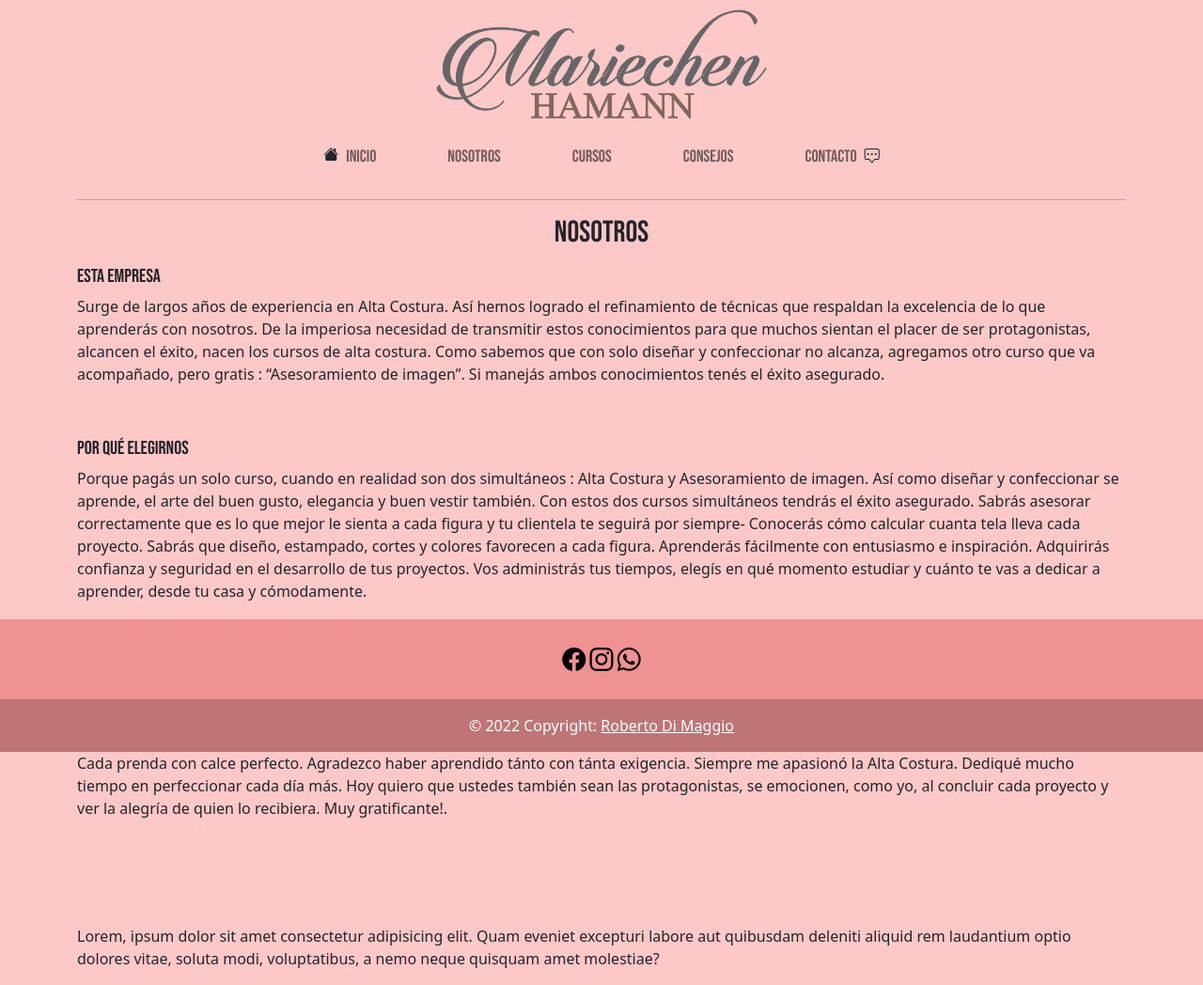
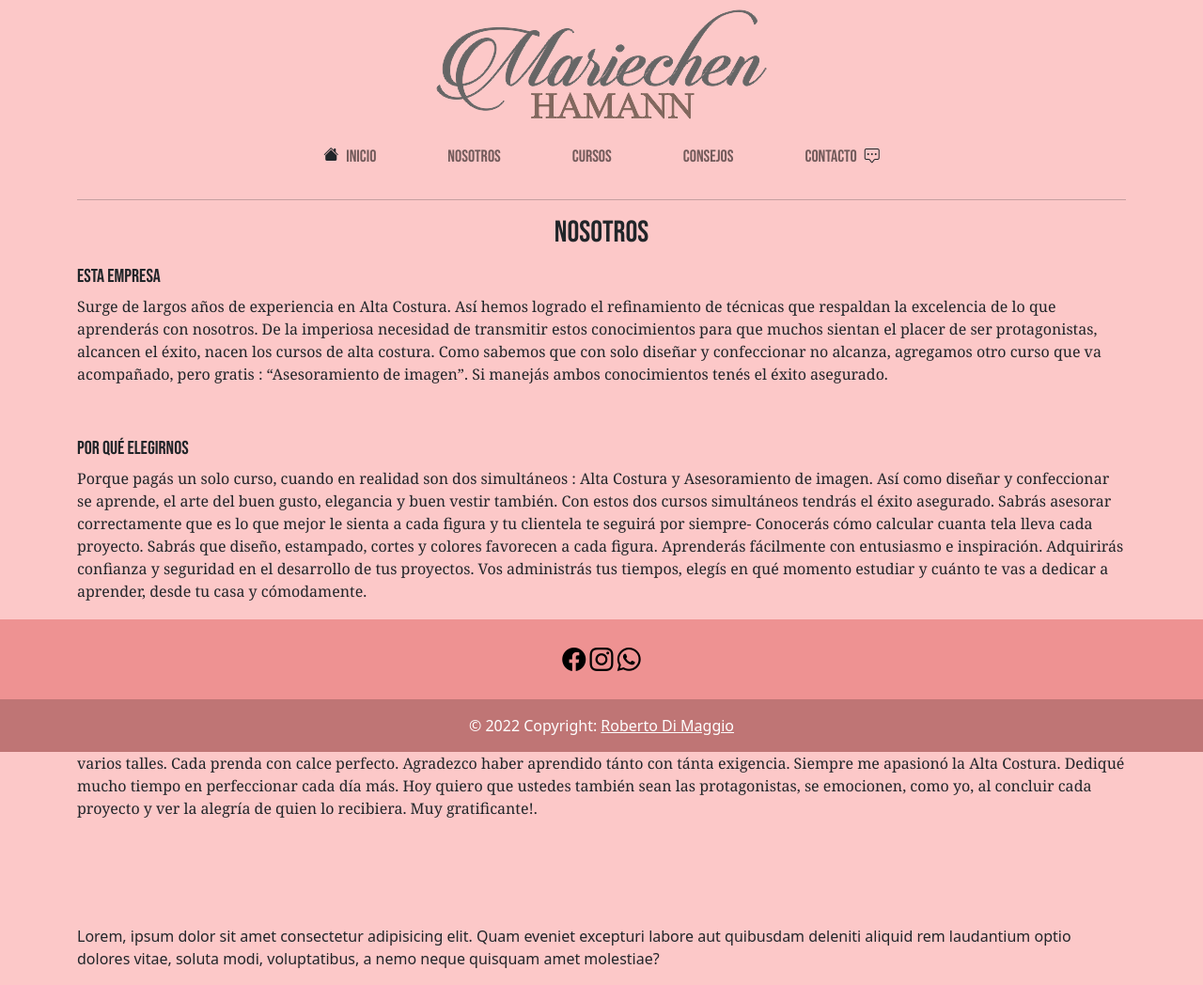
Before and after one commit to RDM81/MariechenHamann, a plain HTML site: page paginas/QuienesSomos.html in a window 1280 px wide. Shown: the whole page at 94% size. Drawn offline with nearby package versions, Linux system fonts and the light colour scheme; a web font is replaced by a local one.

Commit message:
subida 6

```diff
--- a/paginas/QuienesSomos.html
+++ b/paginas/QuienesSomos.html
@@ -69,14 +69,14 @@
 
 
 <h5 class="titulos">ESTA EMPRESA</h5>
-<article class="tipo_parrafos_1">
+<article class="tipo_parrafos">
 <p>Surge de largos años de experiencia en Alta Costura. Así hemos logrado el refinamiento de técnicas que respaldan la excelencia de lo que aprenderás con nosotros.
     De la imperiosa necesidad de transmitir estos conocimientos para que muchos sientan el placer de ser protagonistas, alcancen el éxito, nacen los cursos de alta costura.
     Como  sabemos que con solo diseñar y confeccionar no alcanza, agregamos otro curso que va acompañado, pero gratis : “Asesoramiento de imagen”. Si manejás ambos conocimientos tenés el éxito asegurado.</article>
 </p>
 <br>
 <h5 class="titulos">POR QUÉ ELEGIRNOS</h5>
-<article class="tipo_parrafos_1">
+<article class="tipo_parrafos">
    <p> Porque pagás un solo curso, cuando en realidad son dos simultáneos : Alta Costura y Asesoramiento de imagen. Así como diseñar y confeccionar se aprende, el arte del buen gusto, elegancia y buen vestir también.
 Con estos dos cursos simultáneos tendrás el éxito asegurado. Sabrás asesorar correctamente que es lo que mejor le sienta a cada figura  y tu clientela te seguirá por siempre-
 Conocerás cómo calcular cuanta tela lleva cada proyecto. Sabrás que diseño, estampado, cortes y colores favorecen a cada figura.
@@ -85,7 +85,7 @@ Vos administrás tus tiempos, elegís en qué momento estudiar y cuánto te vas
 </article>
 <br>
 <h5 class="titulos">HISTORIA</h5>
-<article class="tipo_parrafos_1">
+<article class="tipo_parrafos">
    <p>Desde muy pequeña me gustó coser prendas para mis muñecas. Cuántas agujas le rompía a la máquina de mi madre !!!  ….cuántas rabietas pasó por tener que ponerla a punto de nuevo !!!. Ella fue mi gran Maestra. Sí, así con mayúsculas…una verdadera maestra. Ella sí que sabía de Alta Costura. Era la época en que se usaba la ropa perfectamente calcada al cuerpo, pinzas perfectas, todo al cuerpo, nada flojo y que sirviera para varios talles. Cada prenda con calce perfecto. Agradezco haber aprendido tánto con tánta exigencia.
     Siempre me apasionó la Alta Costura. Dediqué mucho tiempo en perfeccionar cada día más.
     Hoy quiero que ustedes también sean las protagonistas, se emocionen, como yo, al concluir cada proyecto y ver la alegría de quien lo recibiera. Muy gratificante!.</p>
```
